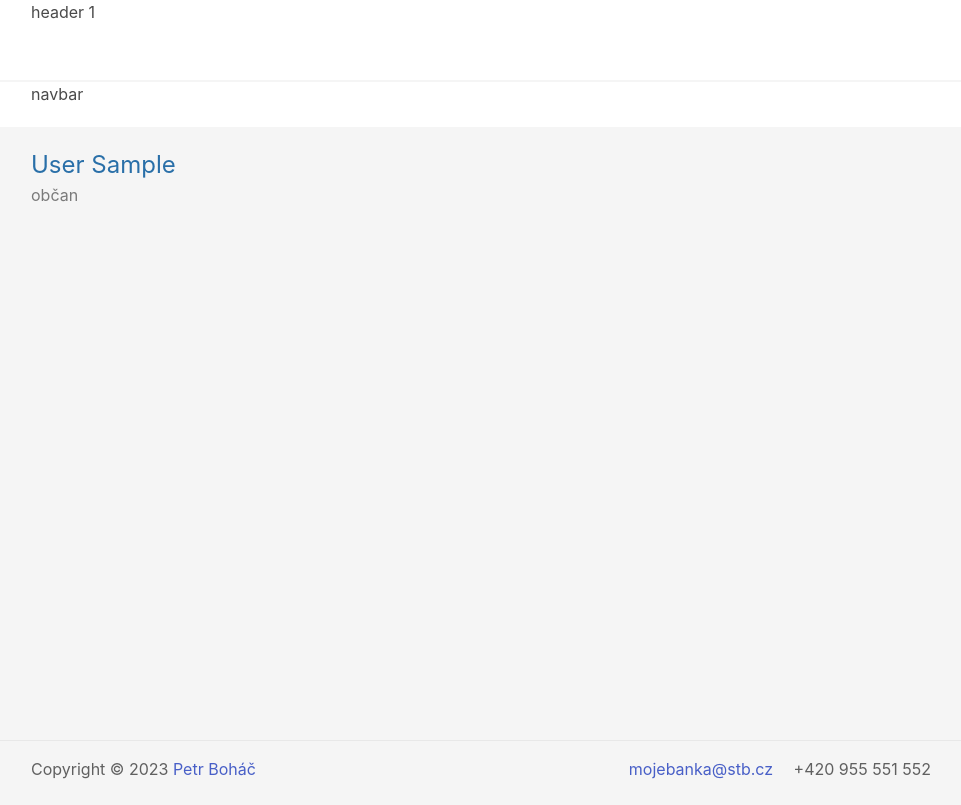
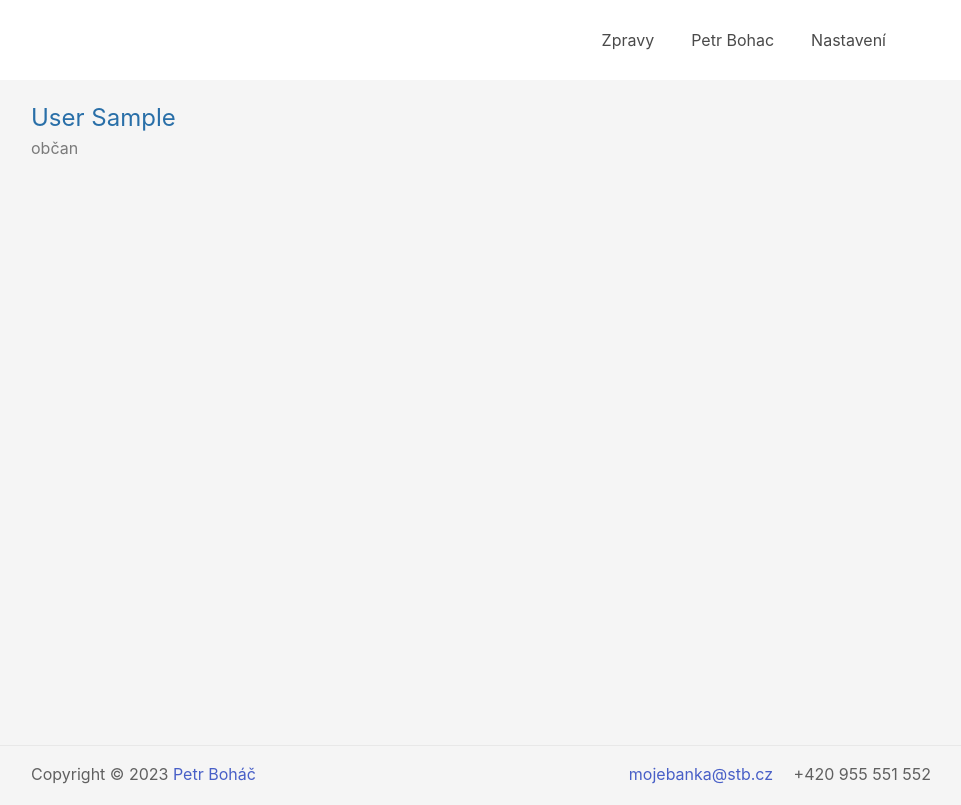
Before and after one commit to Pzdrs/STIN-bank, a Django app: page /dashboard/ in a window 1280 px wide. Shown: the whole page, without its empty margins (159-1120 px from the left). Before the commit the page ends 779 px from the top, so only its background shows below. Run offline with Django 4.2, Linux system fonts and the light colour scheme; the visitor is signed in with stand-in values (Sample User, id 1).

Commit message:
navbar najetej jak debil

```diff
--- a/STINBank/static/css/styles.css
+++ b/STINBank/static/css/styles.css
@@ -5,11 +5,31 @@ html, body {
 }
 
 header {
+    height: 80px
+}
 
+.navbar > .navbar-item {
+    padding-right: 20px;
+}
+
+.navbar i {
+    padding-right: 5px;
+}
+
+.navbar .logout {
+    margin-left: 20px;
+}
+
+a.logout {
+    transition: all .2s ease-in-out;
+}
+
+a.logout:hover {
+    transform: scale(1.2);
 }
 
 main {
-    min-height: calc(100% - 127px - 60px);
+    min-height: calc(100% - 80px - 55px);
     padding: 20px;
     box-sizing: border-box;
     background-color: #f5f5f5;
@@ -26,18 +46,6 @@ footer a {
     text-decoration: none;
 }
 
-.header-navbar-top {
-    height: 80px;
-}
-
-.header-navbar-bottom {
-    height: 45px;
-}
-
-.header-divider {
-    margin: 0;
-}
-
 .container {
     max-width: 900px !important;
     margin: 0 auto;
--- a/STINBank/templates/includes/header.html
+++ b/STINBank/templates/includes/header.html
@@ -1,9 +1,19 @@
 <header>
-    <section class="header-navbar-top container">
-        header 1
-    </section>
-    <hr class="header-divider">
-    <section class="header-navbar-bottom container">
-        navbar
-    </section>
+    <div class="container navbar" style="height: 100%; display: flex; align-items: center; justify-content: flex-end">
+        <a href="" class="navbar-item">
+            <i class="fa-regular fa-envelope"></i>
+            Zpravy
+        </a>
+        <a href="" class="navbar-item">
+            <i class="fa-solid fa-user"></i>
+            Petr Bohac
+        </a>
+        <a href="" class="navbar-item">
+            <i class="fa-solid fa-gear"></i>
+            Nastavení
+        </a>
+        <a href="" class="logout">
+            <i class="fa-solid fa-power-off fa-xl has-text-danger-dark"></i>
+        </a>
+    </div>
 </header>
```
